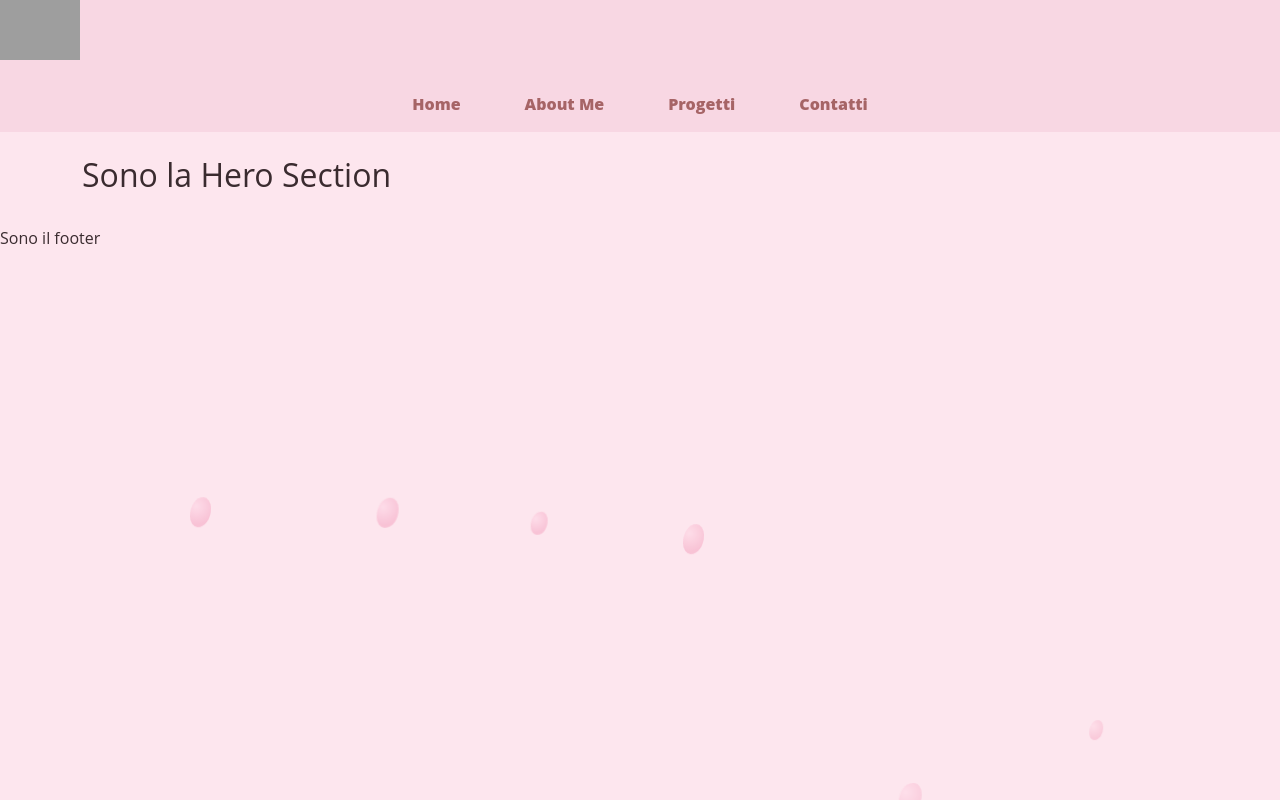
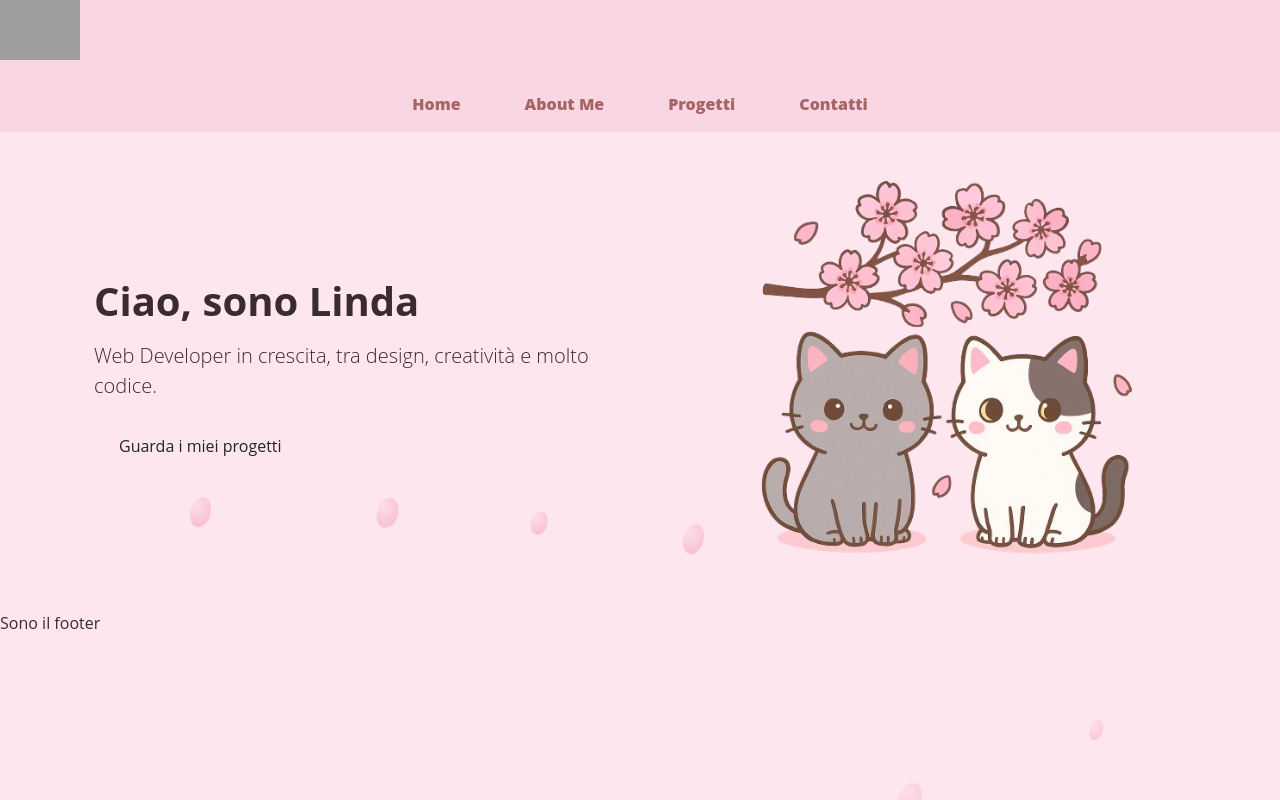
Before and after one commit to LindaTancini/LindaTancini-Portfolio, a React (Vite) app: page / in a window 1280 px wide. Built offline with nearby package versions, Linux system fonts and the light colour scheme; grey boxes are pictures that could not be loaded.

Commit message:
feat: hero skeleton

```diff
--- a/src/components/HeroSection.jsx
+++ b/src/components/HeroSection.jsx
@@ -1,7 +1,29 @@
+// Importazoni
+import catsHero from "../assets/cats-hero.png";
+
+// Hero Component
 function HeroSection() {
   return (
-    <section>
-      <h2>Sono la Hero Section</h2>
+    <section className="hero">
+      <div className="container h-100 d-flex align-items-center">
+        <div className="row w-100 align-items-center justify-content-between">
+          {/* Testo */}
+          <div className="col-md-6 text-center text-md-start hero-text">
+            <h1 className="fw-bold mb-3">Ciao, sono Linda</h1>
+            <p className="lead mb-4">
+              Web Developer in crescita, tra design, creatività e molto codice.
+            </p>
+            <a href="/projects" className="btn btn-pink px-4 py-2">
+              Guarda i miei progetti
+            </a>
+          </div>
+
+          {/* Immagine */}
+          <div className="col-md-5 text-center hero-img-wrapper">
+            <img src={catsHero} alt="Gatti" className="img-fluid hero-img" />
+          </div>
+        </div>
+      </div>
     </section>
   );
 }
```
